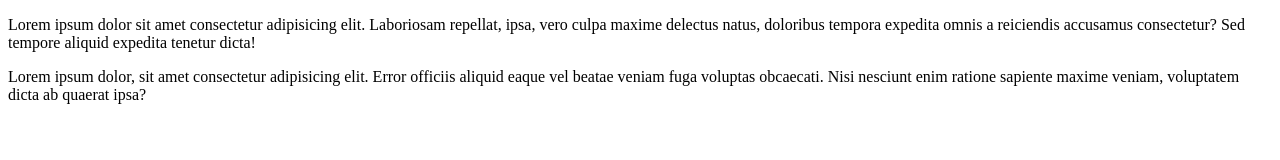
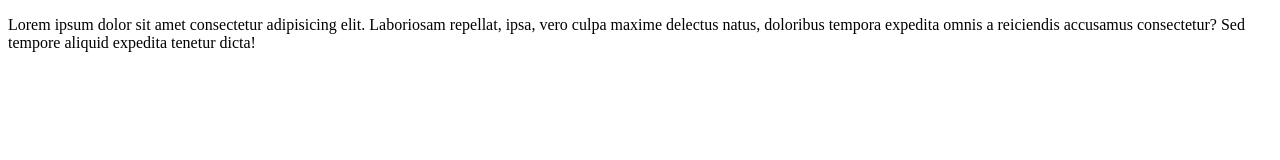
Before and after one commit to Ganza-Kevin-Murinda/My1GitProjectExercise, a plain HTML site: page services.html in a window 1280 px wide. Drawn offline with Linux system fonts and the light colour scheme.

Commit message:
Made changes to the Service page in Main

```diff
--- a/services.html
+++ b/services.html
@@ -7,8 +7,5 @@
 </head>
 <body>
     <p>Lorem ipsum dolor sit amet consectetur adipisicing elit. Laboriosam repellat, ipsa, vero culpa maxime delectus natus, doloribus tempora expedita omnis a reiciendis accusamus consectetur? Sed tempore aliquid expedita tenetur dicta!</p>
-    <p>
-        Lorem ipsum dolor, sit amet consectetur adipisicing elit. Error officiis aliquid eaque vel beatae veniam fuga voluptas obcaecati. Nisi nesciunt enim ratione sapiente maxime veniam, voluptatem dicta ab quaerat ipsa?
-    </p>
 </body>
 </html>
```
